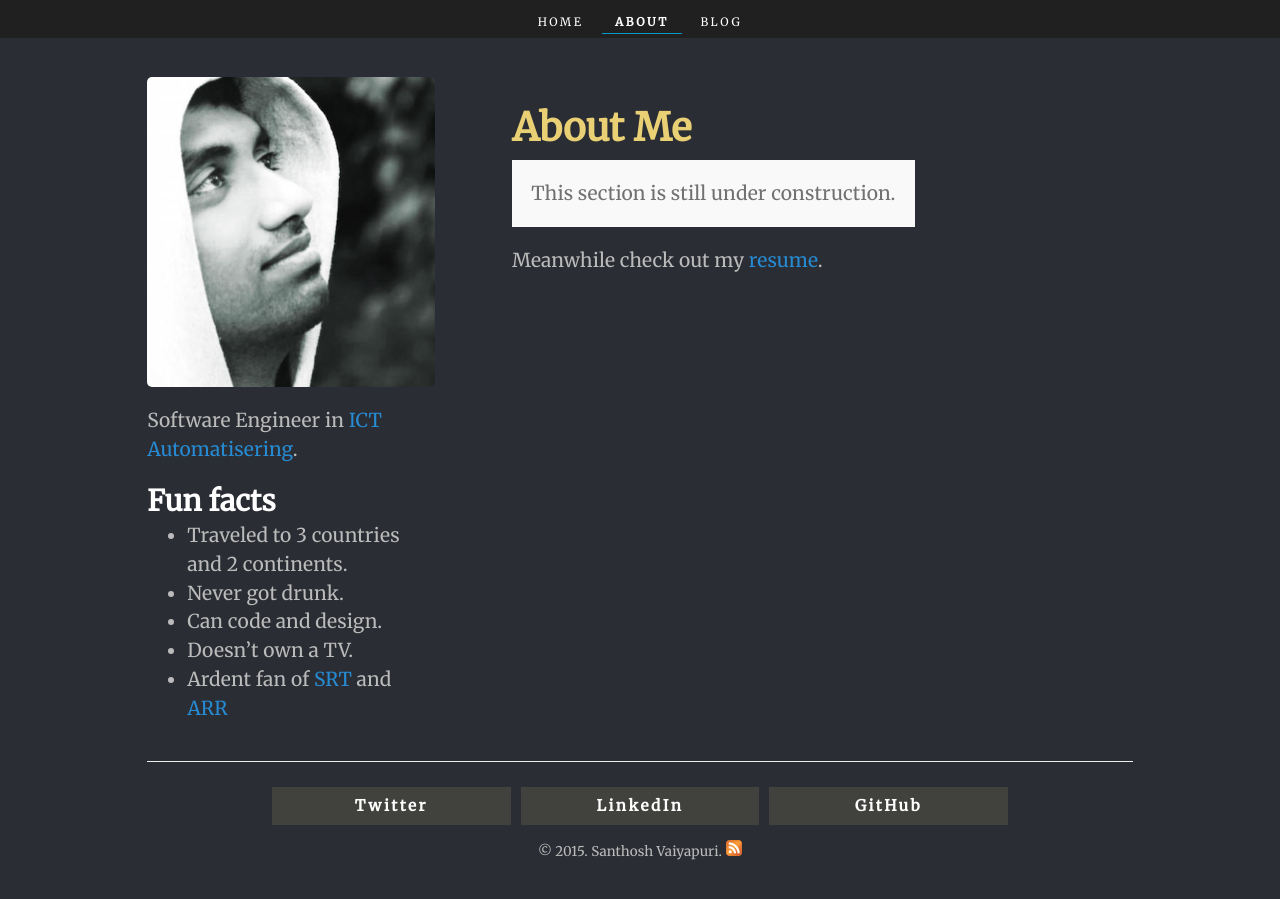
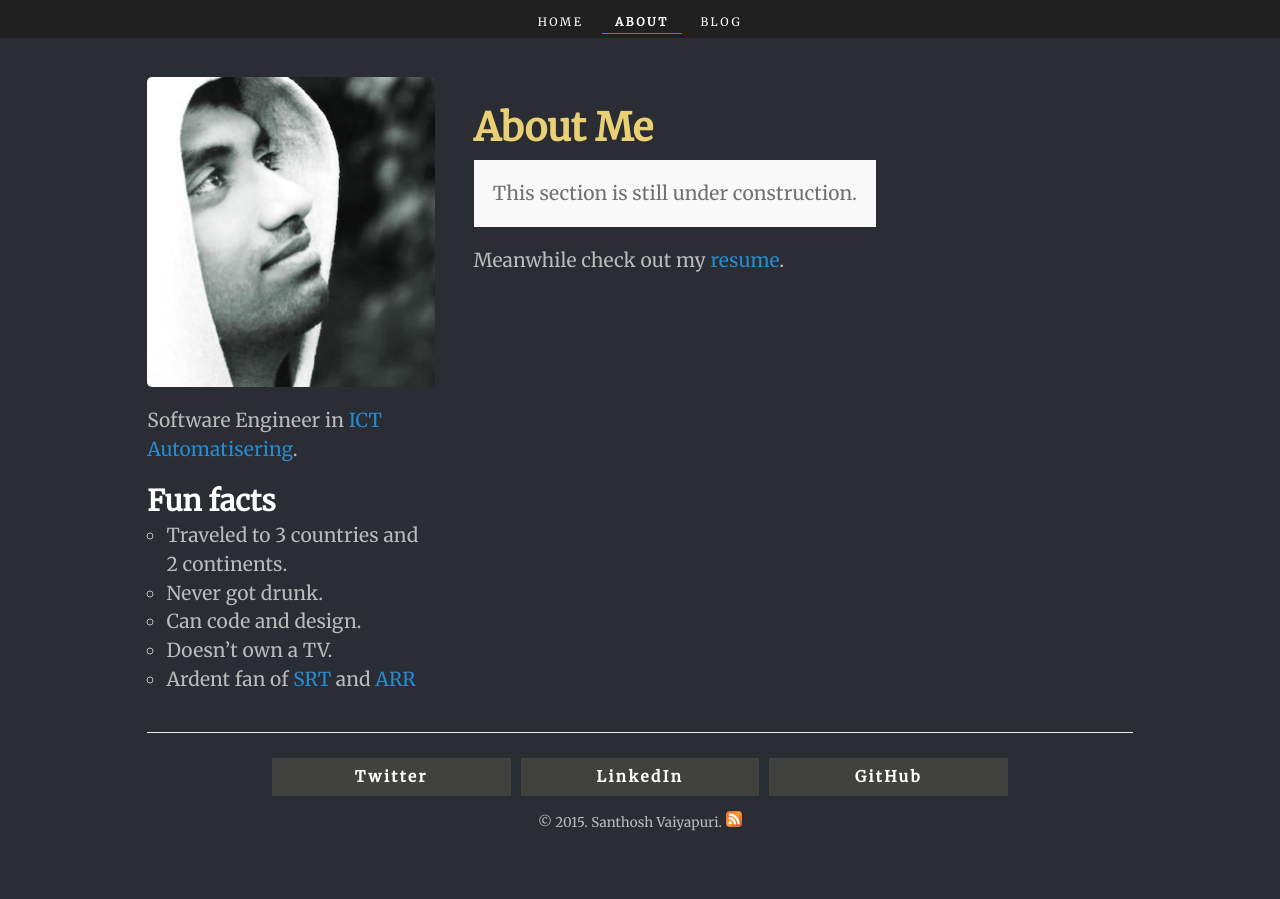
Before and after one commit to santhoshvai/santhoshvai.github.io, a Jekyll site: the page built from about.md, in a window 1280 px wide. Built offline with Jekyll 4.4.1, drawn with Linux system fonts in a browser that asks for light colours; Markdown is read by kramdown in place of the engine named in the settings.

Commit message:
font adjusts

```diff
--- a/public/css/hyde.css
+++ b/public/css/hyde.css
@@ -103,18 +103,6 @@ html {
   color: #EAD075;
   text-align:center;
 }
-/* Font size adjusts */
-@media screen and (min-width: 1400px) {
-  html {
-    font-size: 137.5%;
-  }
-}
-
-@media (max-width: 480px) {
-  html {
-    font-size: 105%;
-  }
-}
 /* Small-Tablets */
 @media (min-width: 35.5em) {
   #index-content {
@@ -153,6 +141,11 @@ html {
   }
   #about-content h1 {
     color: #EAD075;
+  }
+  #fun-facts ul {
+      padding: 0px;
+      margin-left: 1rem;
+      list-style-type: circle;
   }
   @media (min-width: 35.5em) {
     #about-content {
@@ -202,7 +195,7 @@ html {
   .asymetrical-columns-left {
     float: left;
     width: 15em;
-    margin-right: 4em;
+    margin-right: 2em;
   }
 
   .asymetrical-columns-right {
--- a/public/css/nav.css
+++ b/public/css/nav.css
@@ -110,8 +110,8 @@ nav li a:hover {
 }
 
 @media (max-width: 480px) {
-  html {
-    font-size: 105%;
+  body {
+    font-size: 140%;
   }
   h1 {
       font-size: 160%;
@@ -119,6 +119,9 @@ nav li a:hover {
   nav {
       font-size: 140%;
   }
+  nav li a {
+      font-size: .9rem;
+  }
   .navbar {
       line-height: 1.5;
   }
```
